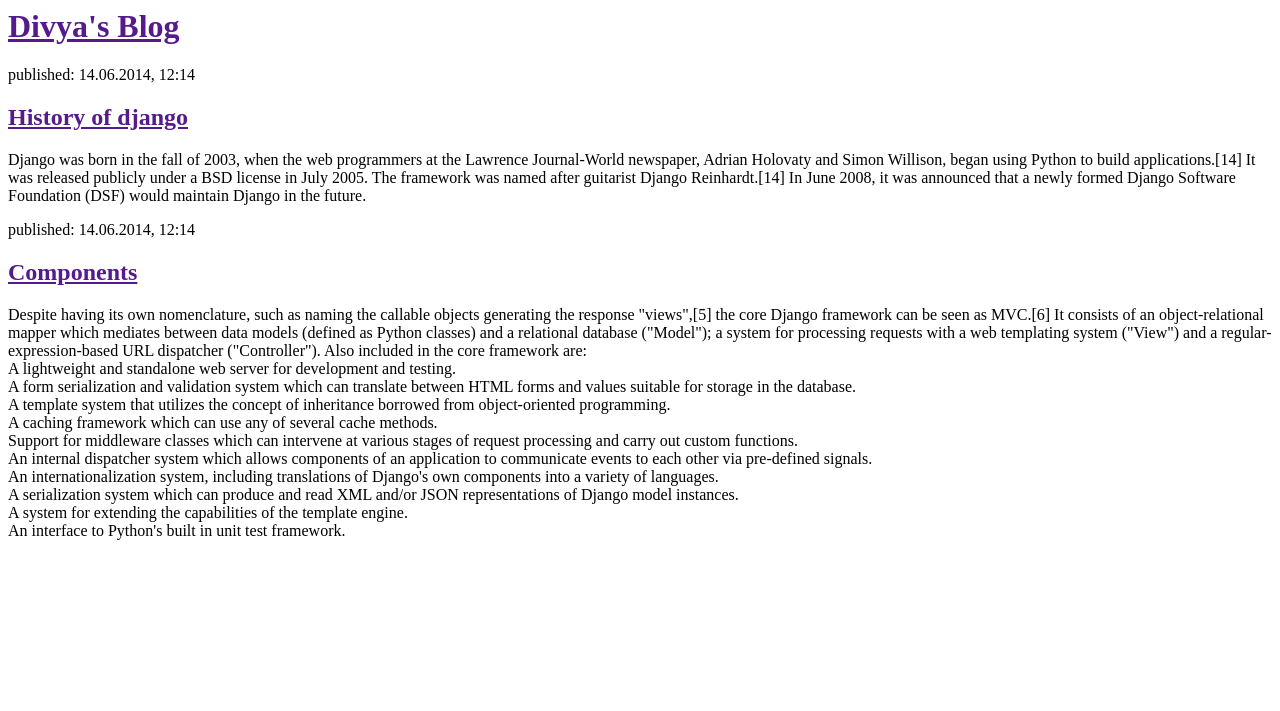
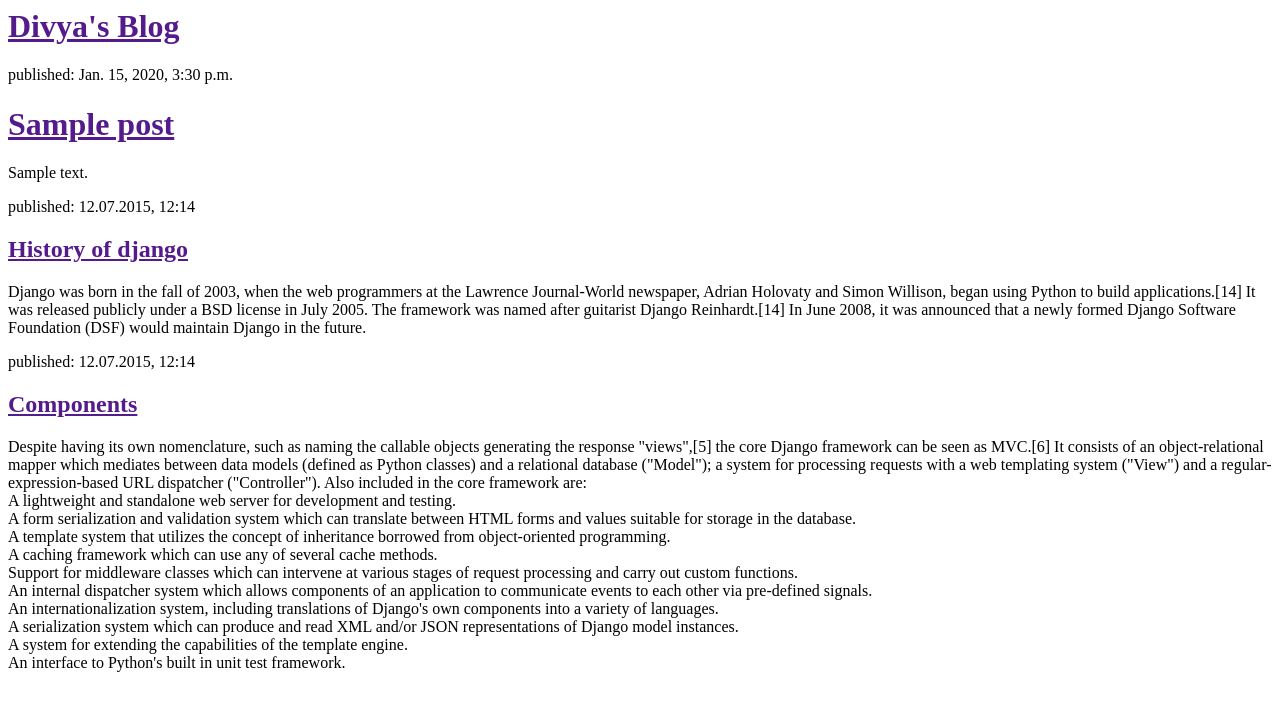
Before and after one commit to DivyaSoni/my-first-blog, a Django app: template blog/templates/blog/post_list.html in a window 1280 px wide. Shown: the top 711 px of the page. Run offline with Django 3.2, Linux system fonts and the light colour scheme; the template is opened without the code that fills it: values that come from a table or form of the project are taken from there, others are empty; tables that the repository leaves empty hold one stand-in row (values such as "Sample post").

Commit message:
Changed the HTML for the site.

```diff
--- a/blog/templates/blog/post_list.html
+++ b/blog/templates/blog/post_list.html
@@ -7,8 +7,16 @@
             <h1><a href="">Divya's Blog</a></h1>
         </div>
 
+{% for post in posts %}
+    <div>
+        <p>published: {{ post.published_date }}</p>
+        <h1><a href="">{{ post.title }}</a></h1>
+        <p>{{ post.text|linebreaks }}</p>
+    </div>
+{% endfor %}
+
         <div>
-            <p>published: 14.06.2014, 12:14</p>
+            <p>published: 12.07.2015, 12:14</p>
             <h2><a href="">History of django</a></h2>
             <p>Django was born in the fall of 2003, when the web programmers at the Lawrence Journal-World newspaper, Adrian Holovaty and Simon Willison, began using Python to build applications.[14] It was released publicly under a BSD license in July 2005. The framework was named after guitarist Django Reinhardt.[14]
 
@@ -16,7 +24,7 @@ In June 2008, it was announced that a newly formed Django Software Foundation (D
         </div>
 
         <div>
-            <p>published: 14.06.2014, 12:14</p>
+            <p>published: 12.07.2015, 12:14</p>
             <h2><a href="">Components</a></h2>
             <p>Despite having its own nomenclature, such as naming the callable objects generating the response "views",[5] the core Django framework can be seen as MVC.[6] It consists of an object-relational mapper which mediates between data models (defined as Python classes) and a relational database ("Model"); a system for processing requests with a web templating system ("View") and a regular-expression-based URL dispatcher ("Controller").
 
--- a/blog/views.py
+++ b/blog/views.py
@@ -1,5 +1,7 @@
 from django.shortcuts import render
+from django.utils import timezone
+from .models import Post
 
-# Create your views here.
 def post_list(request):
-    return render(request, 'blog/post_list.html', {})
+    posts = Post.objects.filter(published_date__lte=timezone.now()).order_by('published_date')
+    return render(request, 'blog/post_list.html', {'posts': posts})
```
